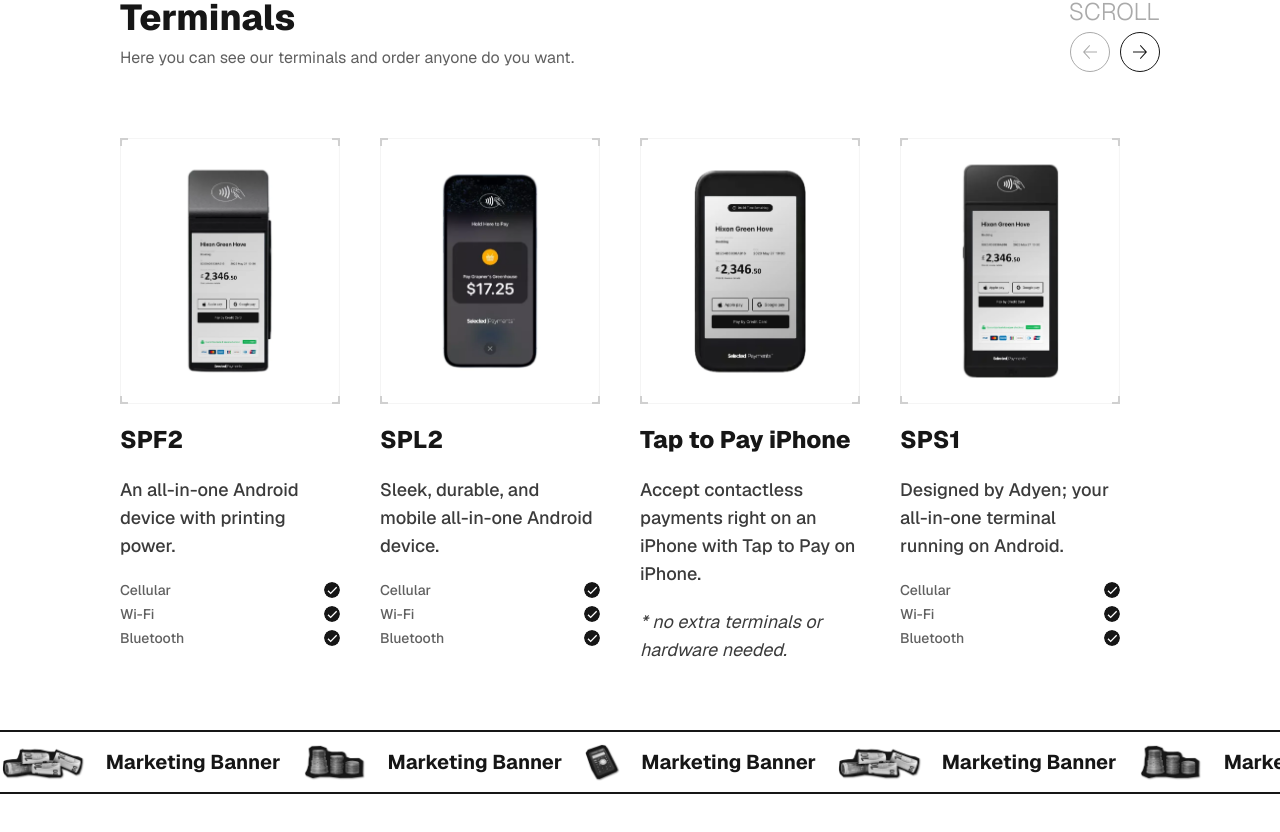
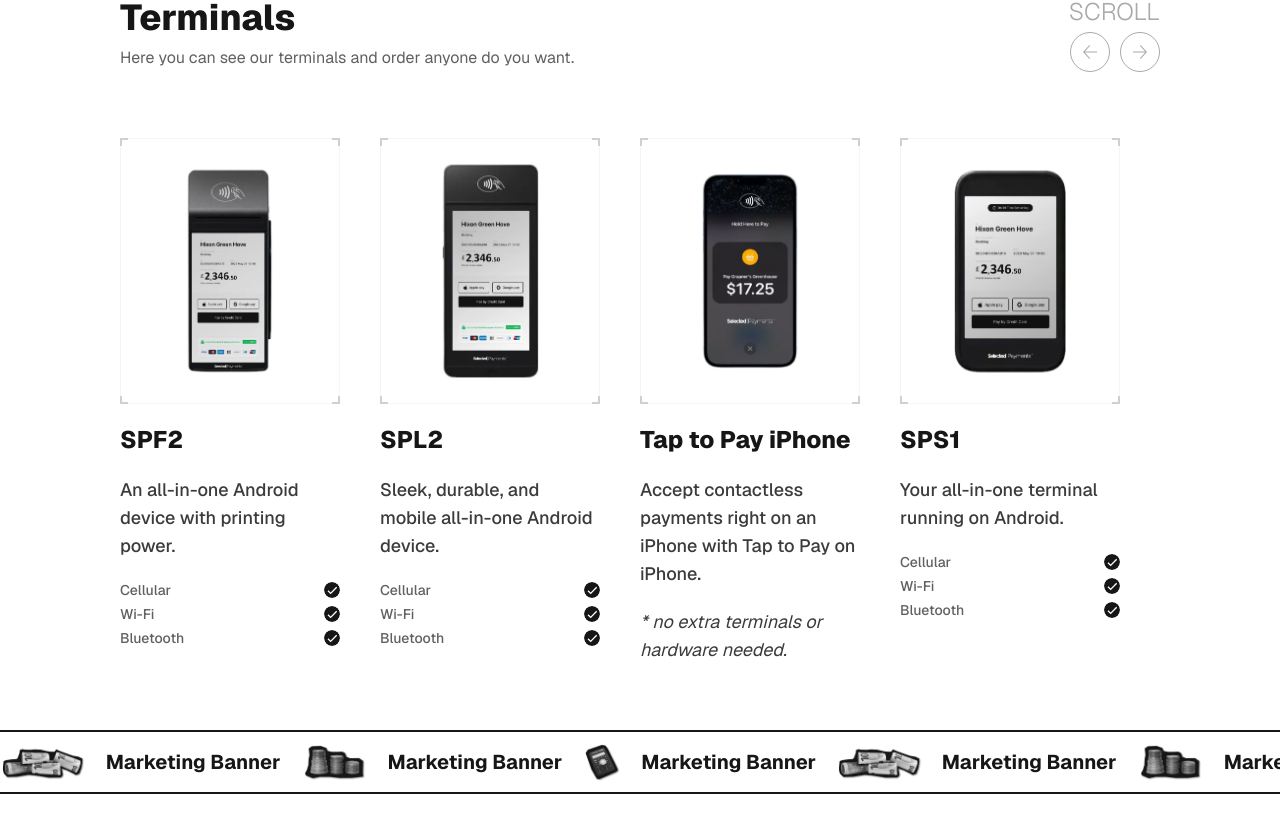
Before and after one commit to arshaan-abh/payments-landing, a Next.js app: page / in a window 1280 px wide. Shown: the part 5815-6647 px from the top of the page. Built offline with nearby package versions, Linux system fonts and the light colour scheme.

Commit message:
Fix terminal content

```diff
--- a/app/_components/features-seven/index.tsx
+++ b/app/_components/features-seven/index.tsx
@@ -23,29 +23,22 @@ const terminals = [
 		items: ["Cellular", "Wi-Fi", "Bluetooth"],
 	},
 	{
-		image: Mobile2,
+		image: Mobile4,
 		title: "SPL2",
 		subtitle: "Sleek, durable, and mobile all-in-one Android device.",
 		items: ["Cellular", "Wi-Fi", "Bluetooth"],
 	},
 	{
-		image: Mobile3,
+		image: Mobile2,
 		title: "Tap to Pay iPhone",
 		subtitle:
 			"Accept contactless payments right on an iPhone with Tap to Pay on iPhone.",
 	},
 	{
-		image: Mobile4,
+		image: Mobile3,
 		title: "SPS1",
-		subtitle: "Designed by Adyen; your all-in-one terminal running on Android.",
+		subtitle: "Your all-in-one terminal running on Android.",
 		items: ["Cellular", "Wi-Fi", "Bluetooth"],
-	},
-	{
-		image: Mobile5,
-		title: "NYC1",
-		subtitle:
-			"Designed by us, inspired by you; a card reader for businesses on the move.",
-		items: ["Bluetooth"],
 	},
 ];
 
--- a/app/staticData/staticModalData.tsx
+++ b/app/staticData/staticModalData.tsx
@@ -10,7 +10,7 @@ export const ModalData: ModalDataType[] = [
 		image: Mobile1,
 		description: [
 			{
-				title: "S1F2",
+				title: "SPF2",
 				subTitle: "An all-in-one Android device with printing power",
 				information: {
 					name: "Hardware",
@@ -36,10 +36,10 @@ export const ModalData: ModalDataType[] = [
 		],
 	},
 	{
-		image: Mobile2,
+		image: Mobile4,
 		description: [
 			{
-				title: "S1EL2",
+				title: "SPL2",
 				subTitle: "An all-in-one Android device with printing power",
 				information: {
 					name: "Hardware",
@@ -65,10 +65,10 @@ export const ModalData: ModalDataType[] = [
 		],
 	},
 	{
-		image: Mobile3,
+		image: Mobile2,
 		description: [
 			{
-				title: "S1F2",
+				title: "Tap to Pay iPhone",
 				subTitle:
 					"Accept contactless payments right on an iPhone with Tap to Pay on iPhone* no extra terminals or hardware needed. ",
 				information: {
@@ -95,12 +95,11 @@ export const ModalData: ModalDataType[] = [
 		],
 	},
 	{
-		image: Mobile4,
+		image: Mobile3,
 		description: [
 			{
-				title: "AMS1",
-				subTitle:
-					"Designed by Adyen; your all-in-one terminal running on Android.",
+				title: "SPS1",
+				subTitle: "Your all-in-one terminal running on Android.",
 				information: {
 					name: "Hardware",
 					inf1: "Printer Availability",
@@ -124,34 +123,4 @@ export const ModalData: ModalDataType[] = [
 			},
 		],
 	},
-	{
-		image: Mobile5,
-		description: [
-			{
-				title: "NYC1",
-				subTitle:
-					"Designed by us, inspired by you; a card reader for businesses on the move.",
-				information: {
-					name: "Hardware",
-					inf1: "Printer Availability",
-					inf1des: "No",
-					inf2: "User interface",
-					inf2des: "Not applicable",
-					inf3: "Memory",
-					inf3des: "8MB Flash, 1MB RAM",
-					inf4: "Operation system",
-					inf4des: "Not applicable",
-					inf5: "Camera/Barcode scanner",
-					inf5des: "Not applicable",
-				},
-				connecting: {
-					name: "Connectivity",
-					con1: "Ethernet",
-					con2: "Cellular",
-					con3: "Wi-Fi",
-					con4: "Bluetooth",
-				},
-			},
-		],
-	},
 ];
```
